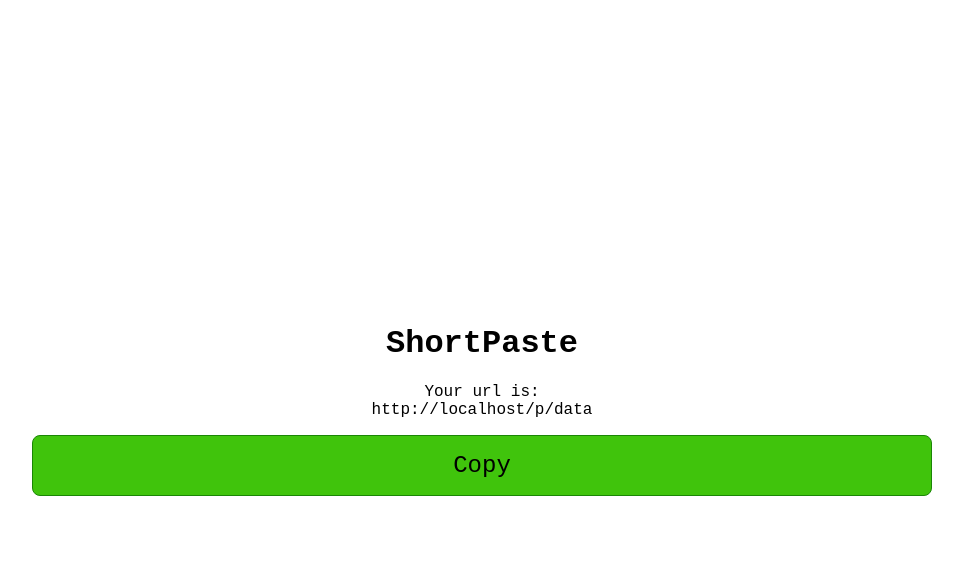
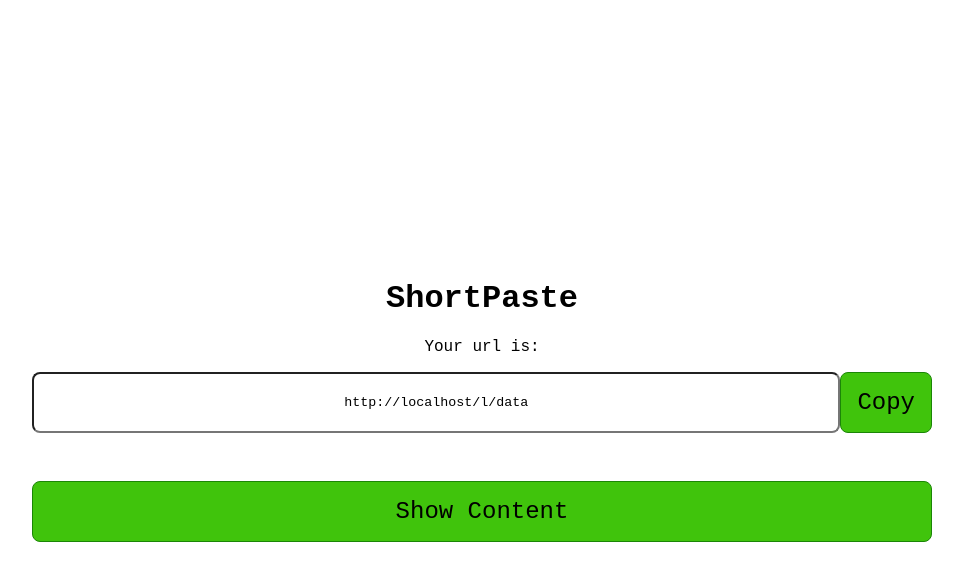
Before and after one commit to melvin-suter/shortpaste, a PHP site: page /index.php?link=data in a window 1280 px wide. Shown: the top 581 px of the page, without its empty margins (158-1121 px from the left). Run offline with PHP 8.4, Linux system fonts and the light colour scheme; data comes from the database, SQL or seed files in the repository; both versions use the stored data as it was after the commit.

```diff
--- a/src/public/index.php
+++ b/src/public/index.php
@@ -42,14 +42,25 @@ if(isset($_GET['link'])) {
                     ?>
                     <h1><a href="/"><?=SITE_TITLE;?></a></h1>
                     <div class="form">
+                    Your url is:
+                        <div class="row">
+                            <div class="col-full">
+                                <?php if(URL_PRETTY){ ?>
+                                    <input type="text" class="link" readonly value="<?=(empty($_SERVER['HTTPS']) ? 'http' : 'https')."://$_SERVER[HTTP_HOST]/l/$link"?>"/>
+                                <?php } else { ?>
+                                    <input type="text" class="link" readonly value="<?=(empty($_SERVER['HTTPS']) ? 'http' : 'https')."://$_SERVER[HTTP_HOST]/?link=$link"?>"/>
+                                <?php } ?>
+                            </div>
+                            <div class="col">
+                                <input class="btn copy-link" type="submit" value="Copy"/>
+                            </div>
+                        </div>
                         <?php if(URL_PRETTY){ ?>
-                            Your url is: <a class="link" href="<?=(empty($_SERVER['HTTPS']) ? 'http' : 'https')."://$_SERVER[HTTP_HOST]/p/$link"?>"><?=(empty($_SERVER['HTTPS']) ? 'http' : 'https')."://$_SERVER[HTTP_HOST]/p/$link"?></a>
+                            <a class="btn copy-link" href="<?=(empty($_SERVER['HTTPS']) ? 'http' : 'https')."://$_SERVER[HTTP_HOST]/p/$link"?>">Show Content</a>
                         <?php } else { ?>
-                            Your url is: <a class="link" href="<?=(empty($_SERVER['HTTPS']) ? 'http' : 'https')."://$_SERVER[HTTP_HOST]/?id=$link"?>"><?=(empty($_SERVER['HTTPS']) ? 'http' : 'https')."://$_SERVER[HTTP_HOST]/?id=$link"?></a>
+                            <a class="btn copy-link" href="<?=(empty($_SERVER['HTTPS']) ? 'http' : 'https')."://$_SERVER[HTTP_HOST]/?id=$link"?>">Show Content</a>
                         <?php } ?>
 
-
-                        <input class="btn copy-link" type="submit" value="Copy"/>
                     </div>
                 <?php break;
 
--- a/src/styles/styles.scss
+++ b/src/styles/styles.scss
@@ -13,11 +13,10 @@ html,body {
         text-decoration: none !important;
         color: #000 !important;
 
-        &:hover {
+      &:hover {
             text-decoration: underline !important;
         }
     }
-
 
     .container {
         width: 100%;
@@ -27,6 +26,36 @@ html,body {
         justify-content: center;
         align-items: center;
         flex-direction: column;
+
+        .row {
+            display: flex;
+            flex-direction: row;
+            width: 100%;
+            margin-top: 1rem;
+            margin-bottom: 2rem;
+
+            .col-full {
+                width: 100%;
+
+                input.link {
+                    width: 100%;
+                    height: 100%;
+                    padding: 1rem;
+                    border-radius: 0.5rem;
+                    text-align: center;
+                    margin-top: 0px;
+                    margin-bottom: 0px;
+                }
+            }
+
+            .col {
+                .btn {
+                    height: 100%;
+                    margin-top: 0px;
+                    margin-bottom: 0px;
+                }
+            }
+        }
 
         .form {
             width: 100%;
@@ -58,7 +87,13 @@ html,body {
                 margin-top: 1rem;
                 width: 100%;
                 padding: 1rem;
+                display: inline-block;
                 font-size: 1.5rem;
+                text-align: center;
+
+                &:hover {
+                    text-decoration: underline !important;
+                }
             }
         }
     }
--- a/version.txt
+++ b/version.txt
@@ -1 +1 @@
-1.0.1
+1.0.2
```
Also changed, not shown: src/data/data.db, src/public/assets/styles.css, 2 other files.
